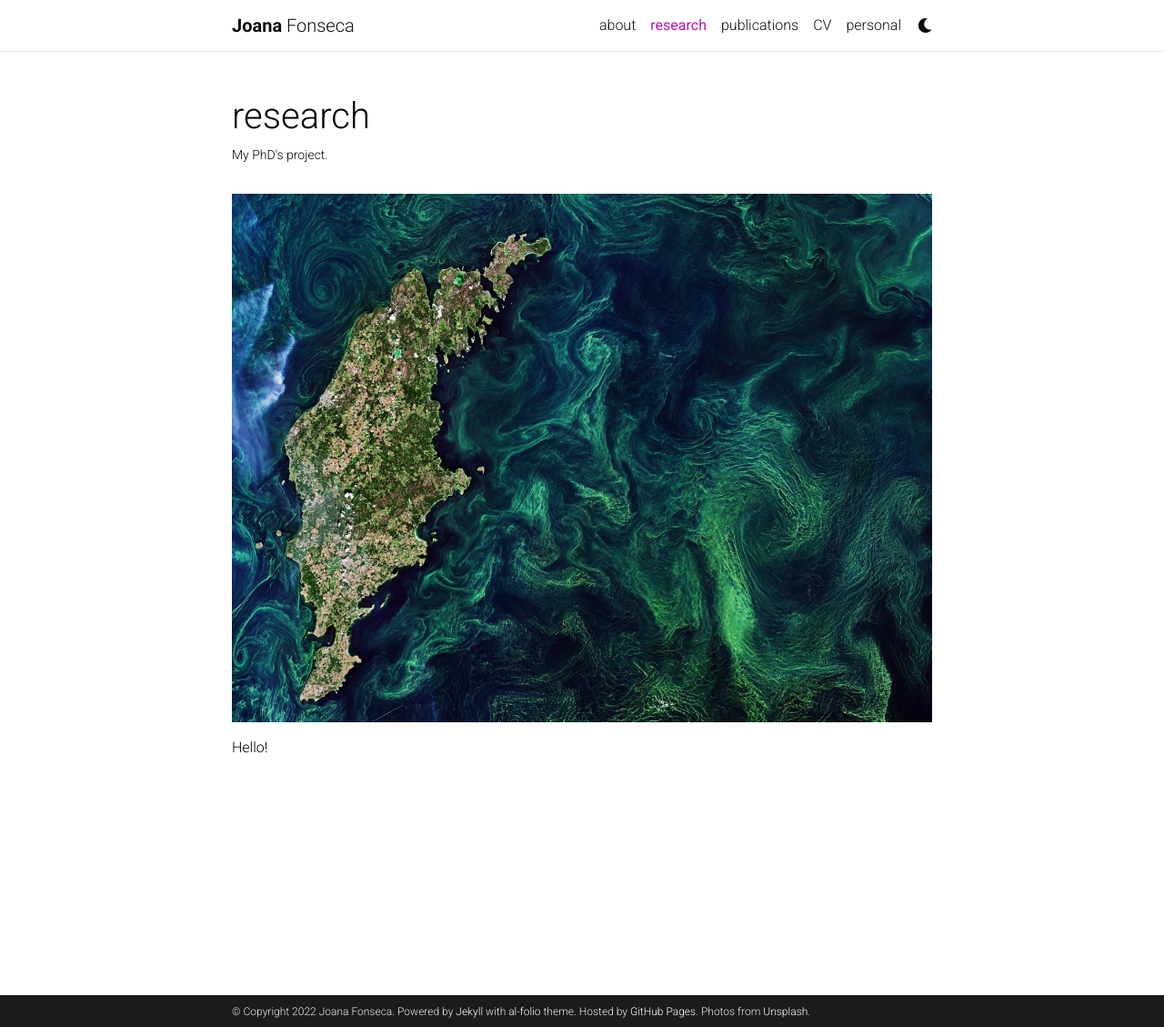
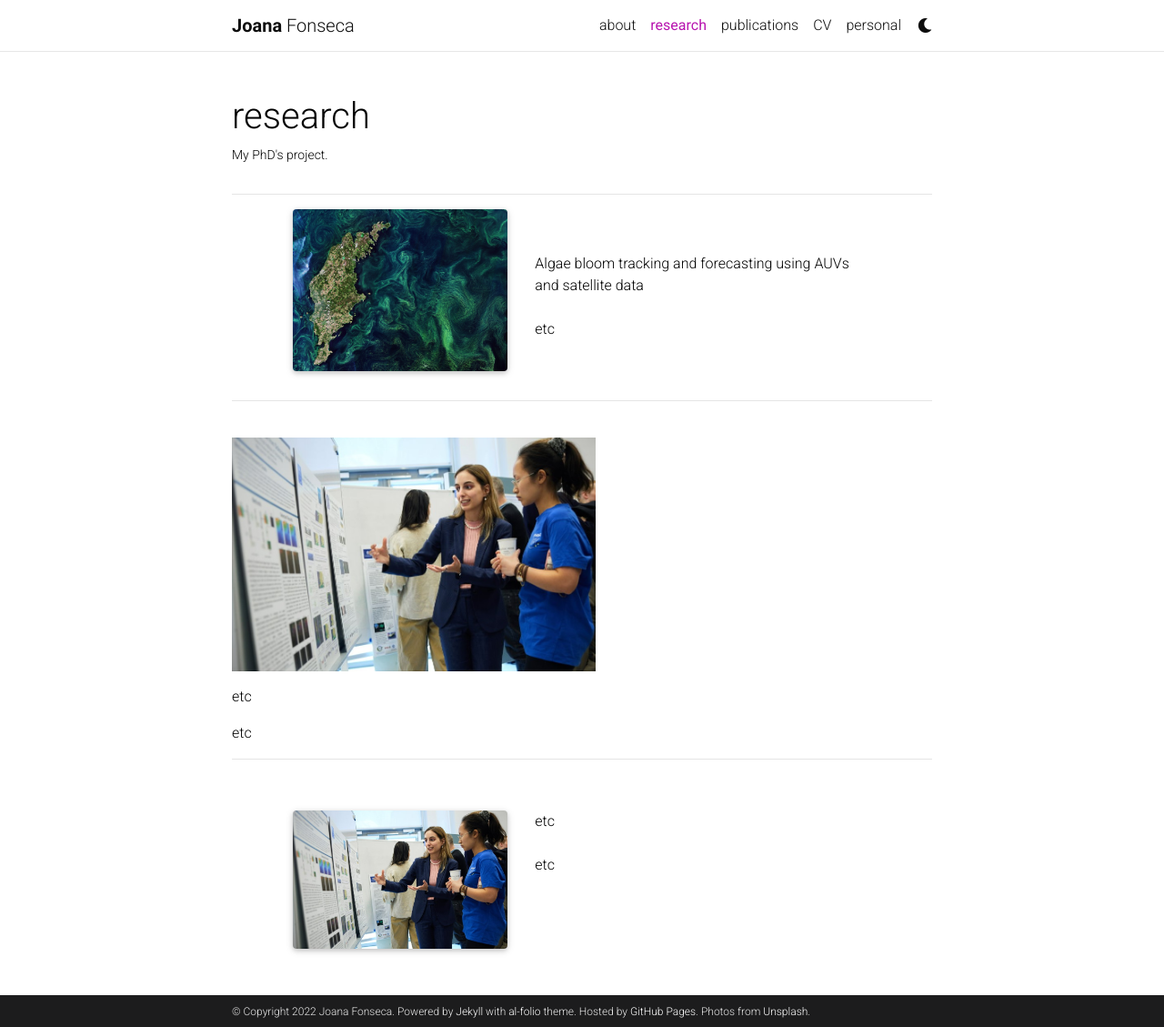
Before and after one commit to JoanaFonsec/JoanaFonsec.github.io, a Jekyll site: the page built from _pages/research.md, in a window 1280 px wide and 1129 px high. Shown: the whole window at 91% size. Built offline with Jekyll 4.4.1, drawn with Linux system fonts in a browser that asks for light colours; full-size pictures stand in for the smaller copies a plugin makes; comment, search, counter and statistics services are not loaded; a style sheet for code colours, icons or effects is not loaded.

Commit message:
research

```diff
--- a/_pages/research.md
+++ b/_pages/research.md
@@ -6,6 +6,53 @@ description: My PhD's project.
 nav: true
 nav_order: 1
 ---
-![timeline](/assets/img/Baltic_bloom.jpg){: width="100%" }
 
-Hello!
+-----------------------------------------------------------------------
+
+<div class="row justify-content-sm-center">
+    <div class="col-sm-4 mt-3 mt-md-0">
+        {% include figure.html path="assets/img/Baltic_bloom.jpg" title="Picture a Scientist" class="img-fluid rounded z-depth-1" width="80" %}
+    </div>
+    <div class="col-sm-6 mt-3 mt-md-0">
+
+        <br>
+        <br>
+        Algae bloom tracking and forecasting
+        using AUVs and satellite data
+        <br>
+        <br>
+
+        etc
+
+    </div>
+</div>
+
+------------------------------------------------------------------------
+
+<br>
+![Mingle](/assets/img/SMARC_poster2.jpg){: width="400" }
+
+
+etc
+<br>
+
+etc
+<br>
+
+--------------------------------------------------------------
+
+<br>
+<div class="row justify-content-sm-center">
+    <div class="col-sm-4 mt-3 mt-md-0">
+        {% include figure.html path="assets/img/SMARC_poster2.jpg" title="Picture a Scientist" class="img-fluid rounded z-depth-1" width="200" %}
+    </div>
+    <div class="col-sm-6 mt-3 mt-md-0">
+
+        etc
+        <br>
+        <br>
+
+        etc
+
+    </div>
+</div>
```
Also changed, not shown: assets/img/BTS_drinks.jpg (added), assets/img/BTS_fika.jpg (added), assets/img/BTS_karaoke.jpg (added), assets/img/SMARC_poster.jpg (added), assets/img/SMARC_poster2.jpg (added).
